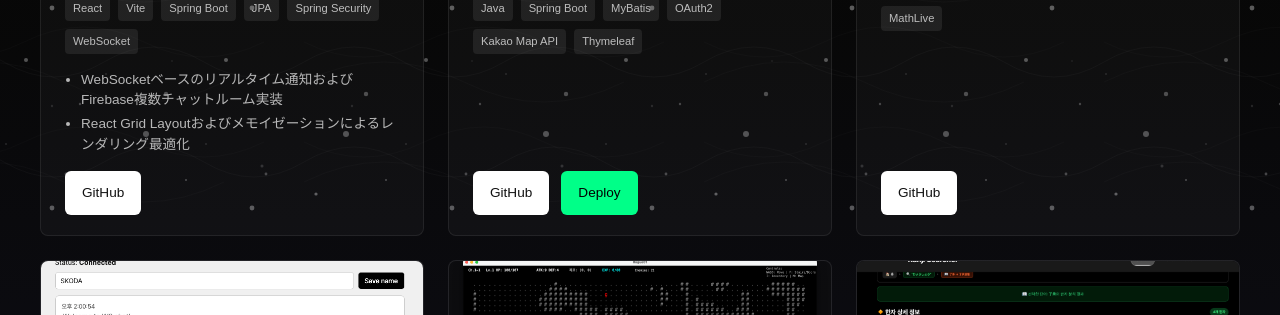
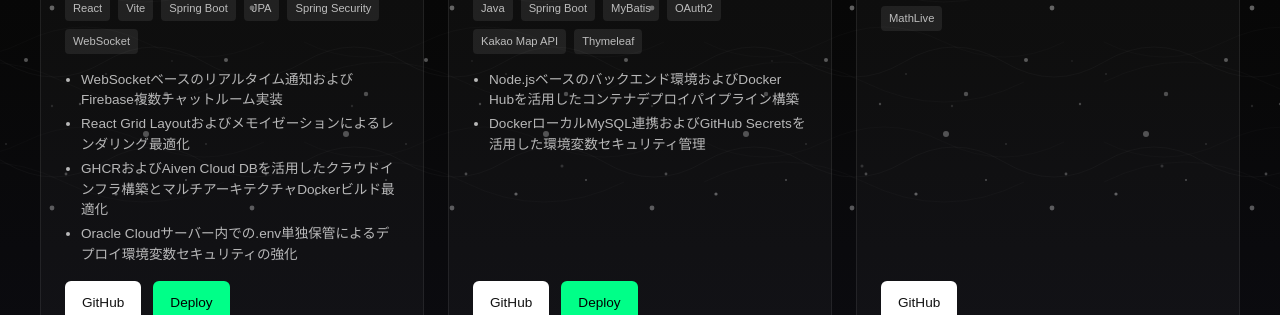
Before and after one commit to QCoQCo/MY_WORK, a React (Vite) app: page /projects in a window 1280 px wide. Shown: the part 588-903 px from the top of the page. Built offline with nearby package versions, Linux system fonts and the light colour scheme.

Commit message:
feat: update project data entries in projects.ts

```diff
--- a/src/data/projects.ts
+++ b/src/data/projects.ts
@@ -31,6 +31,7 @@ export const projects: Project[] = [
             'MySQL',
         ],
         github: 'https://github.com/QCoQCo/LogBook',
+        deployUrl: 'https://logbooks.cc/',
         screenshot: [
             '/images/log-book1.png',
             '/images/log-book2.png',
@@ -54,6 +55,16 @@ export const projects: Project[] = [
                 ja: 'React Grid Layoutおよびメモイゼーションによるレンダリング最適化',
                 en: 'Rendering optimization with React Grid Layout and memoization',
             },
+            {
+                ko: 'GHCR 및 Aiven Cloud DB를 활용한 클라우드 인프라 구축과 멀티 아키텍처 도커 빌드 최적화',
+                ja: 'GHCRおよびAiven Cloud DBを活用したクラウドインフラ構築とマルチアーキテクチャDockerビルド最適化',
+                en: 'Cloud infrastructure setup and multi-architecture Docker build optimization using GHCR and Aiven Cloud DB',
+            },
+            {
+                ko: '오라클 클라우드 서버 내 .env 단독 보관을 통한 배포 환경 변수 보안 강화',
+                ja: 'Oracle Cloudサーバー内での.env単独保管によるデプロイ環境変数セキュリティの強化',
+                en: 'Enhanced deployment environment variable security through isolated .env storage in Oracle Cloud server',
+            },
         ],
     },
     {
@@ -70,6 +81,18 @@ export const projects: Project[] = [
             ja: '訪韓日本人および英語圏の観光客をターゲットにした釜山の隠れた名所を紹介する総合ウェブプラットフォーム(デモバージョン公開中)',
             en: 'Comprehensive web platform introducing Busan attractions for Japanese and English-speaking visitors(Demo version available)',
         },
+        achievements: [
+            {
+                ko: 'Node.js 기반 백엔드 환경 및 Docker Hub를 활용한 컨테이너 기반 배포 파이프라인 구축',
+                ja: 'Node.jsベースのバックエンド環境およびDocker Hubを活用したコンテナデプロイパイプライン構築',
+                en: 'Node.js-based backend environment and container deployment pipeline setup using Docker Hub',
+            },
+            {
+                ko: '도커 로컬 MySQL 연동 및 GitHub Secrets를 활용한 환경 변수 보안 관리',
+                ja: 'DockerローカルMySQL連携およびGitHub Secretsを活用した環境変数セキュリティ管理',
+                en: 'Docker local MySQL integration and environment variable security management using GitHub Secrets',
+            },
+        ],
     },
     {
         id: 'r-r-gebra',
```
